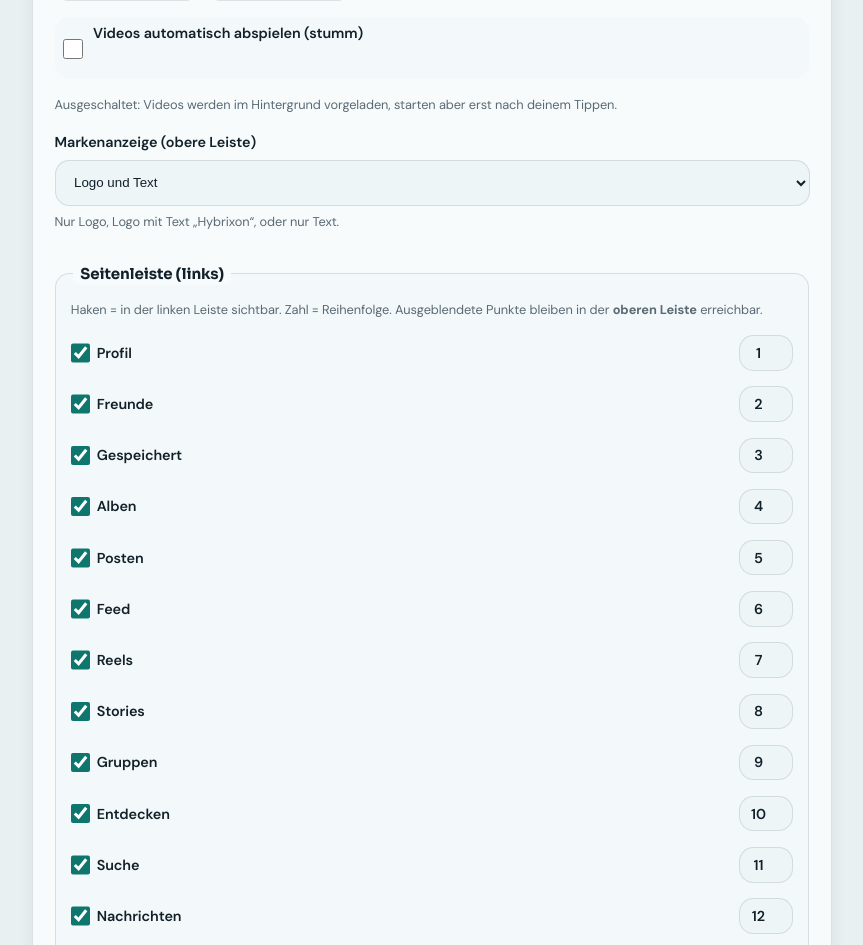
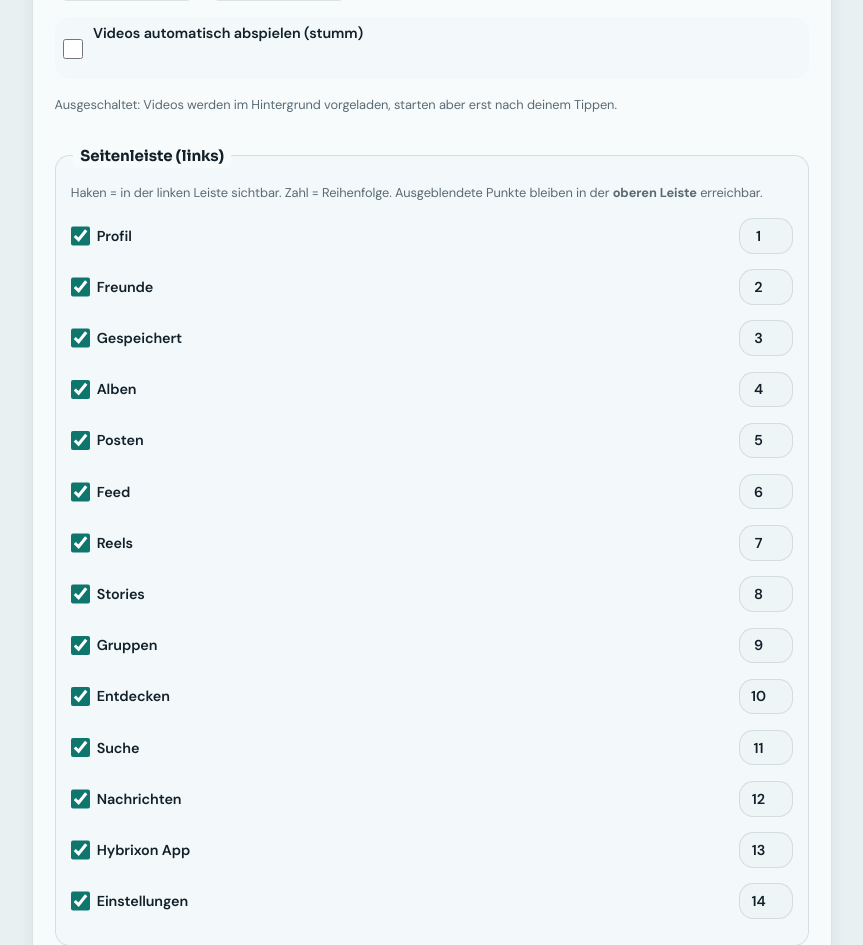
Before and after one commit to Wuza0295/nachtblau-crew, a PHP site: page /settings.php in a window 1280 px wide. Shown: the part 1983-2928 px from the top of the page, without its empty margins (313-1176 px from the left). Run offline with PHP 8.4, Linux system fonts and the light colour scheme; the visitor is signed in with stand-in values (Sample User, id 1); data that the repository does not hold is empty.

Commit message:
fix(hybrixon): Markenanzeige-Einstellung aus Settings entfernen
Logo sitzt nur noch in der Sidebar; brand_style bleibt im Backend
mit letztem Wert bzw. Default logo_text erhalten.

Co-authored-by: Wuza0295 <Wuza0295@users.noreply.github.com>

```diff
--- a/webspace/hybrixon.com/includes/social.php
+++ b/webspace/hybrixon.com/includes/social.php
@@ -223,7 +223,8 @@ function social_update_profile(array $user, array $input, ?array $avatarFile = n
     $privacyRelationship = (string)($input['privacy_relationship'] ?? 'friends');
     $privacySearch = (string)($input['privacy_search'] ?? 'public');
     $theme = (string)($input['theme'] ?? 'light');
-    $brandStyle = (string)($input['brand_style'] ?? 'logo_text');
+    // Settings UI no longer sends brand_style; keep last value or default logo_text.
+    $brandStyle = (string)($input['brand_style'] ?? ($user['brand_style'] ?? 'logo_text'));
     $relationshipStatus = (string)($input['relationship_status'] ?? ($user['relationship_status'] ?? 'unspecified'));
     require_once __DIR__ . '/i18n.php';
     $uiLang = (string)($input['ui_lang'] ?? ($user['ui_lang'] ?? 'de'));
--- a/webspace/hybrixon.com/settings.php
+++ b/webspace/hybrixon.com/settings.php
@@ -195,15 +195,6 @@ require __DIR__ . '/includes/header.php';
       <span>Videos automatisch abspielen (stumm)</span>
     </label>
     <p class="hint">Ausgeschaltet: Videos werden im Hintergrund vorgeladen, starten aber erst nach deinem Tippen.</p>
-    <label>Markenanzeige (obere Leiste)
-      <select name="brand_style">
-        <?php $bs = (string)($user['brand_style'] ?? 'logo_text'); ?>
-        <?php foreach (hybrixon_brand_styles() as $val => $label): ?>
-          <option value="<?= e($val) ?>" <?= $bs === $val ? 'selected' : '' ?>><?= e($label) ?></option>
-        <?php endforeach; ?>
-      </select>
-      <span class="hint">Nur Logo, Logo mit Text „Hybrixon“, oder nur Text.</span>
-    </label>
 
     <?php
       require_once __DIR__ . '/includes/sidebar-config.php';
```
